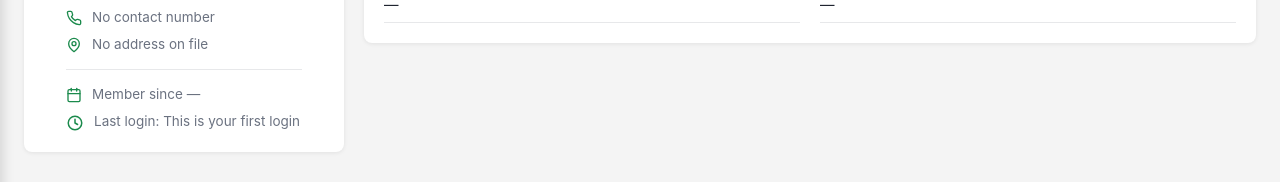
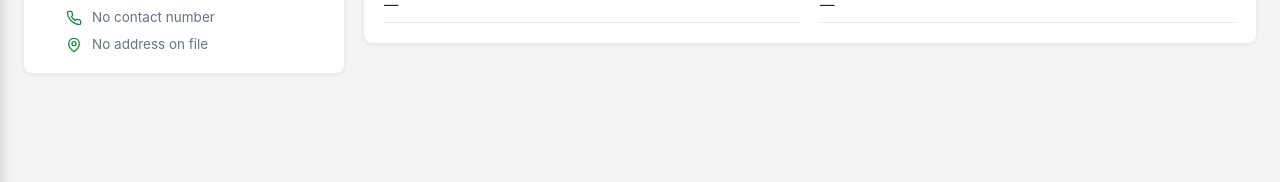
Before and after one commit to jmpwew/NVGoApp, a React (Vite) app in the folder admin/: page /profile in a window 1280 px wide. Shown: the part 373-555 px from the top of the page. Built offline with nearby package versions, Linux system fonts and the light colour scheme; no server answers; sample sign-in values are in the browser's storage.

Commit message:
profile4

```diff
--- a/admin/src/pages/ProfilePage.css
+++ b/admin/src/pages/ProfilePage.css
@@ -104,12 +104,6 @@
   font-size: 12.5px;
   font-weight: 600;
   color: var(--success);
-}
-
-.profile-meta-divider {
-  height: 1px;
-  background-color: var(--border);
-  margin: 16px 0;
 }
 
 .profile-quickinfo {
--- a/admin/src/pages/ProfilePage.jsx
+++ b/admin/src/pages/ProfilePage.jsx
@@ -5,7 +5,7 @@ import './ProfilePage.css';
 import { API } from '../config';
 import { getImageUrl } from '../getImageUrl';
 import {
-  MapPinIcon, ClockIcon, ShieldIcon, CheckCircleIcon,
+  MapPinIcon, ShieldIcon, CheckCircleIcon,
 } from '../components/Icons';
 
 // Inlined locally because Icons.jsx does not export these — avoids
@@ -35,18 +35,6 @@ function PhoneIcon(props) {
     <svg width="16" height="16" viewBox="0 0 24 24" fill="none" stroke="currentColor"
          strokeWidth="2" strokeLinecap="round" strokeLinejoin="round" {...props}>
       <path d="M22 16.92v3a2 2 0 0 1-2.18 2 19.79 19.79 0 0 1-8.63-3.07 19.5 19.5 0 0 1-6-6 19.79 19.79 0 0 1-3.07-8.67A2 2 0 0 1 4.11 2h3a2 2 0 0 1 2 1.72c.127.96.362 1.903.7 2.81a2 2 0 0 1-.45 2.11L8.09 9.91a16 16 0 0 0 6 6l1.27-1.27a2 2 0 0 1 2.11-.45c.907.338 1.85.573 2.81.7A2 2 0 0 1 22 16.92Z" />
-    </svg>
-  );
-}
-
-function CalendarIcon(props) {
-  return (
-    <svg width="16" height="16" viewBox="0 0 24 24" fill="none" stroke="currentColor"
-         strokeWidth="2" strokeLinecap="round" strokeLinejoin="round" {...props}>
-      <rect x="3" y="4" width="18" height="18" rx="2" />
-      <line x1="16" y1="2" x2="16" y2="6" />
-      <line x1="8" y1="2" x2="8" y2="6" />
-      <line x1="3" y1="10" x2="21" y2="10" />
     </svg>
   );
 }
@@ -85,21 +73,6 @@ const ROLE_BANNER_CLASSES = {
   medical:  'banner-medical',
 };
 
-function formatDate(dateStr) {
-  if (!dateStr) return '—';
-  return new Date(dateStr).toLocaleDateString('en-US', {
-    year: 'numeric', month: 'long', day: 'numeric',
-  });
-}
-
-function formatDateTime(dateStr) {
-  if (!dateStr) return 'This is your first login';
-  return new Date(dateStr).toLocaleString('en-US', {
-    year: 'numeric', month: 'short', day: 'numeric',
-    hour: 'numeric', minute: '2-digit',
-  });
-}
-
 export default function ProfilePage() {
   const token = localStorage.getItem('token');
   const stored = (() => {
@@ -120,10 +93,6 @@ export default function ProfilePage() {
   const [currentImage, setCurrentImage] = useState(stored.image || null);
   const [saving, setSaving]           = useState(false);
   const [message, setMessage]         = useState(null); // { type: 'success'|'error', text }
-  const [meta, setMeta] = useState({
-    created_at: stored.created_at || null,
-    last_login: stored.last_login || null,
-  });
 
   const fileInputRef = useRef(null);
   const role = stored.role;
@@ -181,7 +150,6 @@ export default function ProfilePage() {
       const updated = res.data.user;
       localStorage.setItem('admin', JSON.stringify(updated));
       setCurrentImage(updated.image);
-      setMeta({ created_at: updated.created_at, last_login: updated.last_login });
       setImageFile(null);
       setPreview(null);
       setMessage({ type: 'success', text: 'Profile updated successfully.' });
@@ -253,19 +221,6 @@ export default function ProfilePage() {
               <div className="profile-quickinfo-row">
                 <MapPinIcon />
                 <span>{form.address || 'No address on file'}</span>
-              </div>
-            </div>
-
-            <div className="profile-meta-divider" />
-
-            <div className="profile-quickinfo">
-              <div className="profile-quickinfo-row">
-                <CalendarIcon />
-                <span>Member since {formatDate(meta.created_at)}</span>
-              </div>
-              <div className="profile-quickinfo-row">
-                <ClockIcon />
-                <span>Last login: {formatDateTime(meta.last_login)}</span>
               </div>
             </div>
           </div>
```
